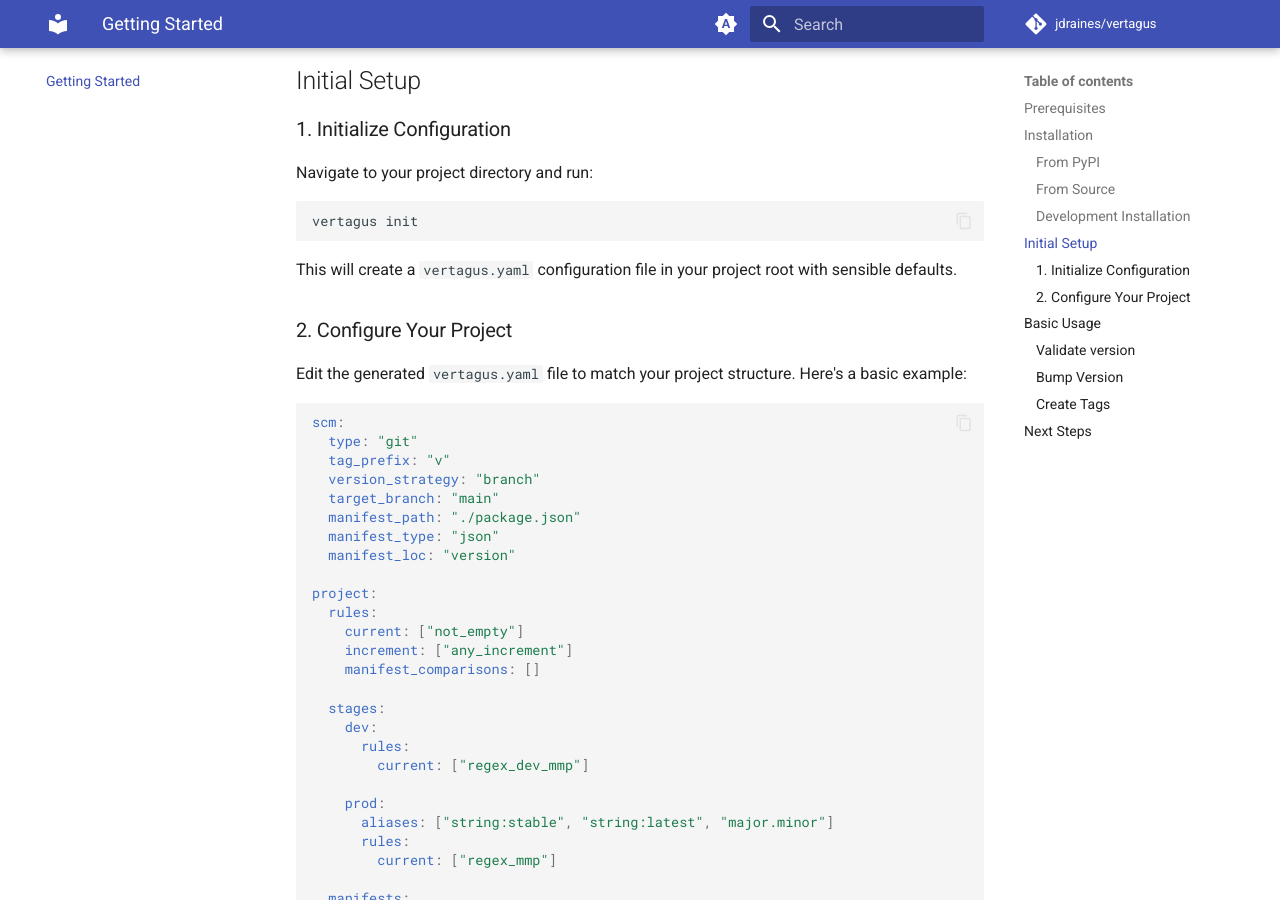
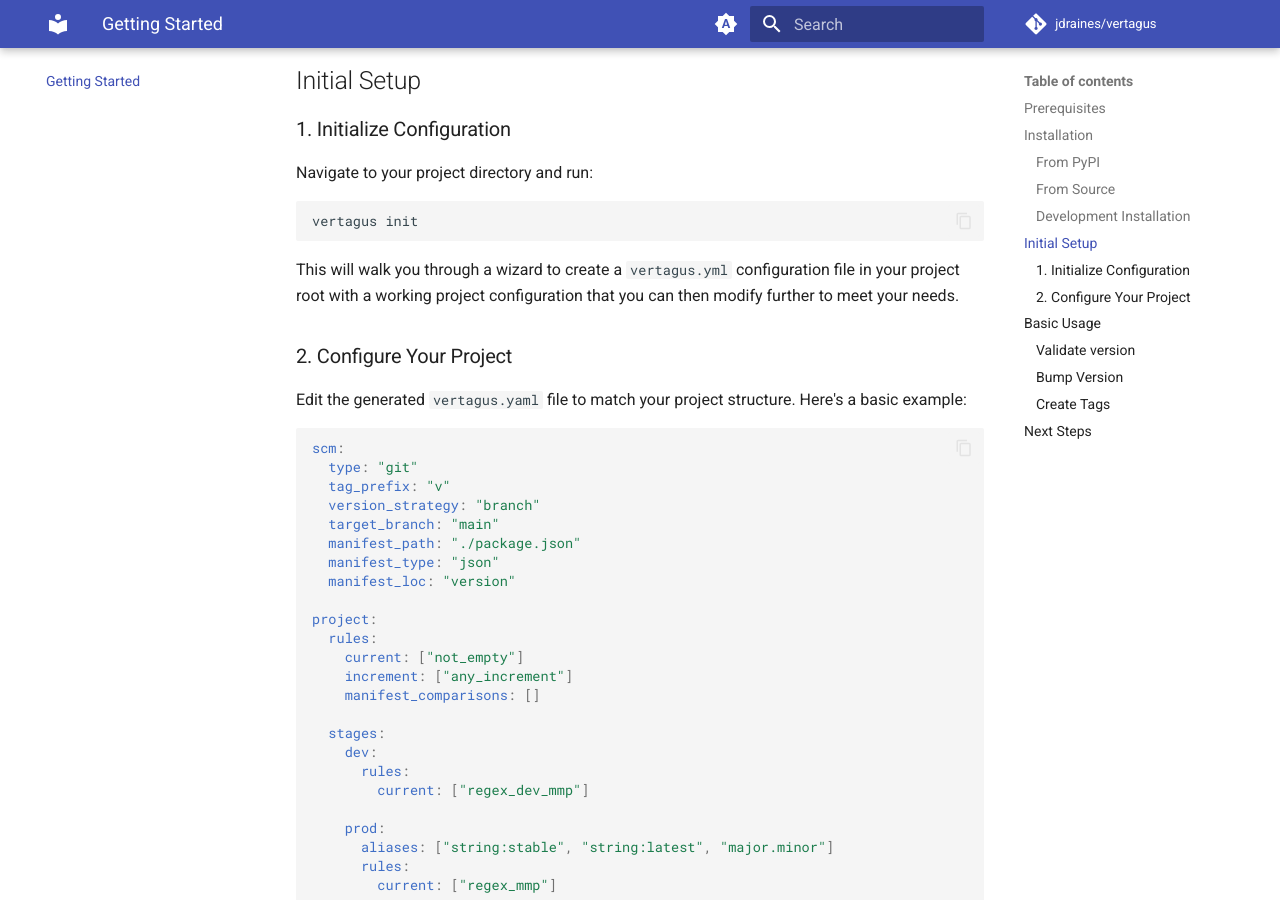
Before and after one commit to jdraines/vertagus, an MkDocs documentation site: the page built from docs/getting-started.md, in a window 1280 px wide and 900 px high, scrolled down 907 px. Built offline with MkDocs 1.6.1 and Material for MkDocs 9.7.7, drawn with Linux system fonts in a browser that asks for light colours; comment, search, counter and statistics services are not loaded; the version menu is left out.

Commit message:
getting mike to work

````diff
--- a/docs/getting-started.md
+++ b/docs/getting-started.md
@@ -42,7 +42,8 @@
 vertagus init
 ```
 
-This will create a `vertagus.yaml` configuration file in your project root with sensible defaults.
+This will walk you through a wizard to create a `vertagus.yml` configuration file in your project root with a working
+project configuration that you can then modify further to meet your needs.
 
 ### 2. Configure Your Project
 
````
Also changed, not shown: 1 other file.
